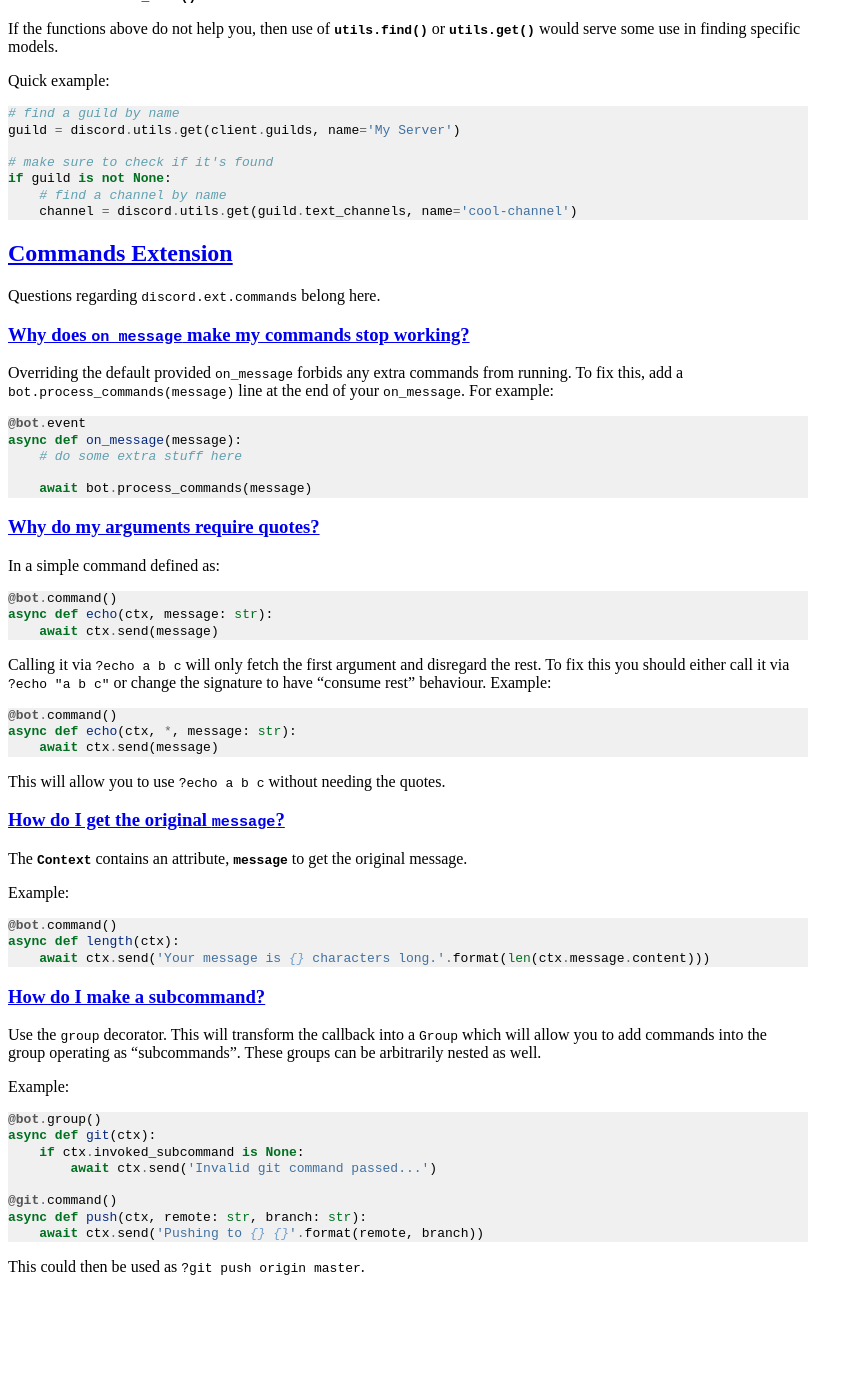
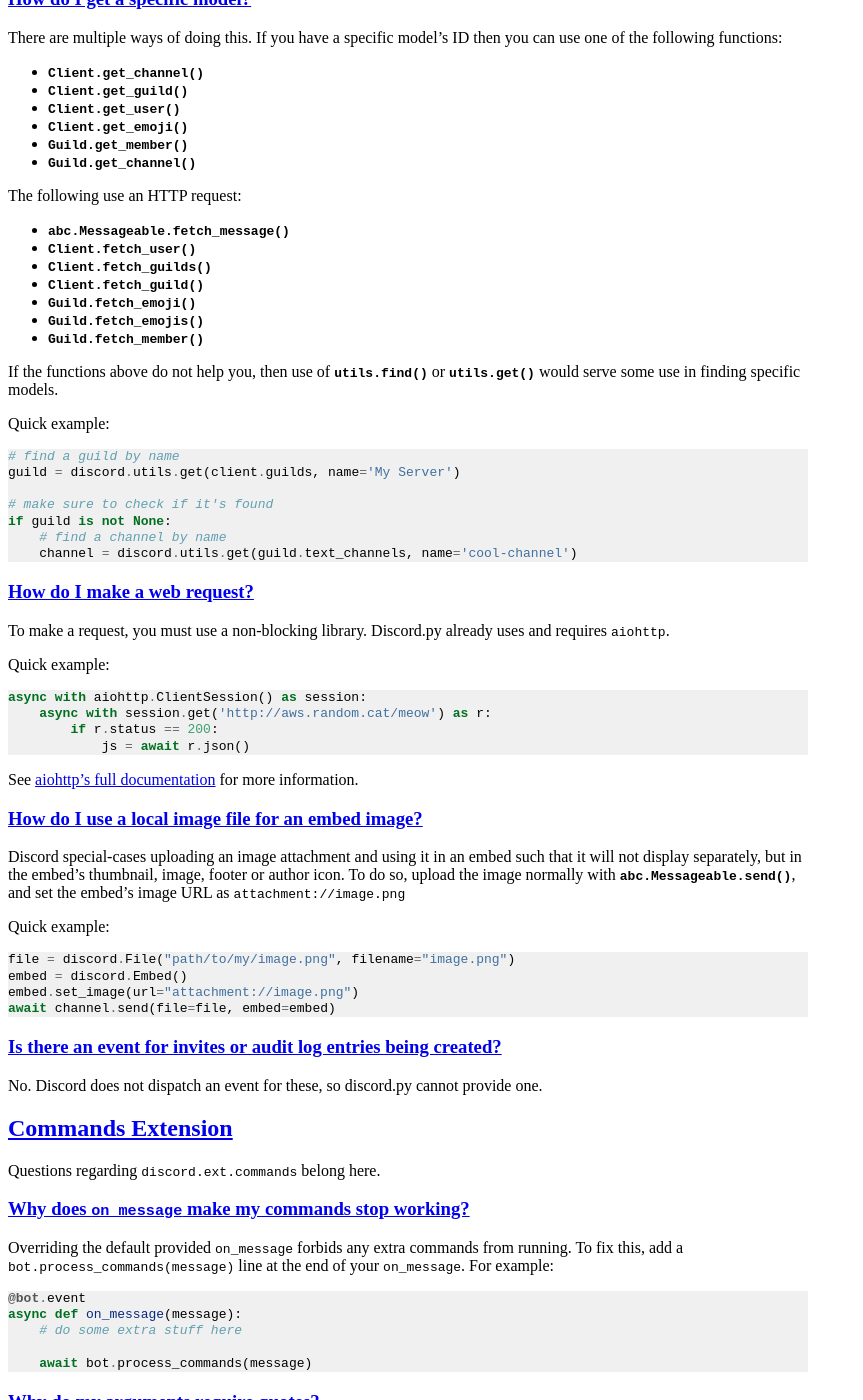
Before and after one commit to Rapptz/discord.py, a Sphinx documentation site: the page built from docs/faq.rst, in a window 1280 px wide and 1400 px high, scrolled down 3844 px. Shown: the whole window, without its empty margins (0-863 px from the left). Built offline with Sphinx 7.4.7, drawn with Linux system fonts in a browser that asks for light colours; some of the changed text lies outside the part shown.

Commit message:
Update FAQ with some common tags, minor adjustments Pointed references to random.cat to use their aws api Added details about custom and unicode emojis to how to add a reaction Added watching example to presence changing Added new fetch methods to specific model FAQ

```diff
--- a/docs/faq.rst
+++ b/docs/faq.rst
@@ -54,14 +54,14 @@ block the event loop too long. Instead, use the ``aiohttp`` library which is ins
 Consider the following example: ::
 
     # bad
-    r = requests.get('http://random.cat/meow')
+    r = requests.get('http://aws.random.cat/meow')
     if r.status_code == 200:
         js = r.json()
         await channel.send(js['file'])
 
     # good
     async with aiohttp.ClientSession() as session:
-        async with session.get('http://random.cat/meow') as r:
+        async with session.get('http://aws.random.cat/meow') as r:
             if r.status == 200:
                 js = await r.json()
                 await channel.send(js['file'])
@@ -86,6 +86,9 @@ For memory optimisation purposes, some activities are offered in slimmed down ve
 Putting both of these pieces of info together, you get the following: ::
 
     await client.change_presence(activity=discord.Game(name='my game'))
+
+    #or, for watching:
+    await client.change_presence(activity=discord.Activity(name='my activity', type=discord.ActivityType.watching))
 
 How do I send a message to a specific channel?
 ~~~~~~~~~~~~~~~~~~~~~~~~~~~~~~~~~~~~~~~~~~~~~~~~
@@ -149,7 +152,9 @@ If you want to use unicode emoji, you must pass a valid unicode code point in a
 
 Quick example: ::
 
-    await message.add_reaction('\N{THUMBS UP SIGN}')
+    emoji = '\N{THUMBS UP SIGN}'
+    # or '\U0001f44d' or '👍'
+    await message.add_reaction(emoji)
 
 In case you want to use emoji that come from a message, you already get their code points in the content without needing
 to do anything special. You **cannot** send ``':thumbsup:'`` style shorthands.
@@ -158,7 +163,11 @@ For custom emoji, you should pass an instance of :class:`Emoji`. You can also pa
 can use said emoji, you should be able to use :meth:`Client.get_emoji` to get an emoji via ID or use :func:`utils.find`/
 :func:`utils.get` on :attr:`Client.emojis` or :attr:`Guild.emojis` collections.
 
+The name and ID of a custom emoji can be found with the client by prefixing :emoji: with a backslash.
+For example, sending the message ``\:python3:`` with the client will result in ``<:python3:232720527448342530>``.
+
 Quick example: ::
+
 
     # if you have the ID already
     emoji = client.get_emoji(310177266011340803)
@@ -168,6 +177,10 @@ Quick example: ::
     emoji = discord.utils.get(guild.emojis, name='LUL')
     if emoji:
         await message.add_reaction(emoji)
+
+    # if you have the name and ID of a custom emoji:
+    emoji = 'python3:232720527448342530'
+    await message.add_reaction(emoji)
 
 How do I pass a coroutine to the player's "after" function?
 ~~~~~~~~~~~~~~~~~~~~~~~~~~~~~~~~~~~~~~~~~~~~~~~~~~~~~~~~~~~~~
@@ -198,7 +211,7 @@ this together we can do the following: ::
 How do I run something in the background?
 ~~~~~~~~~~~~~~~~~~~~~~~~~~~~~~~~~~~~~~~~~~~
 
-`Check the background_task.py example. <https://github.com/Rapptz/discord.py/blob/rewrite/examples/background_task.py>`_
+`Check the background_task.py example. <https://github.com/Rapptz/discord.py/blob/master/examples/background_task.py>`_
 
 How do I get a specific model?
 ~~~~~~~~~~~~~~~~~~~~~~~~~~~~~~~
@@ -217,6 +230,11 @@ The following use an HTTP request:
 
 - :meth:`abc.Messageable.fetch_message`
 - :meth:`Client.fetch_user`
+- :meth:`Client.fetch_guilds`
+- :meth:`Client.fetch_guild`
+- :meth:`Guild.fetch_emoji`
+- :meth:`Guild.fetch_emojis`
+- :meth:`Guild.fetch_member`
 
 
 If the functions above do not help you, then use of :func:`utils.find` or :func:`utils.get` would serve some use in finding
@@ -231,6 +249,37 @@ Quick example: ::
     if guild is not None:
         # find a channel by name
         channel = discord.utils.get(guild.text_channels, name='cool-channel')
+
+How do I make a web request?
+~~~~~~~~~~~~~~~~~~~~~~~~~~~~
+To make a request, you must use a non-blocking library. Discord.py already uses and requires ``aiohttp``.
+
+Quick example: ::
+
+    async with aiohttp.ClientSession() as session:
+        async with session.get('http://aws.random.cat/meow') as r:
+            if r.status == 200:
+                js = await r.json()
+
+See `aiohttp's full documentation <http://aiohttp.readthedocs.io/en/stable/>`_ for more information.
+
+How do I use a local image file for an embed image?
+~~~~~~~~~~~~~~~~~~~~~~~~~~~~~~~~~~~~~~~~~~~~~~~~~~~
+Discord special-cases uploading an image attachment and using it in an embed such that it will not
+display separately, but in the embed's thumbnail, image, footer or author icon.
+To do so, upload the image normally with :meth:`abc.Messageable.send`,
+and set the embed's image URL as ``attachment://image.png``
+
+Quick example: ::
+
+    file = discord.File("path/to/my/image.png", filename="image.png")
+    embed = discord.Embed()
+    embed.set_image(url="attachment://image.png")
+    await channel.send(file=file, embed=embed)
+
+Is there an event for invites or audit log entries being created?
+~~~~~~~~~~~~~~~~~~~~~~~~~~~~~~~~~~~~~~~~~~~~~~~~~~~~~~~~~~~~~~~~~
+No. Discord does not dispatch an event for these, so discord.py cannot provide one.
 
 Commands Extension
 -------------------
```
